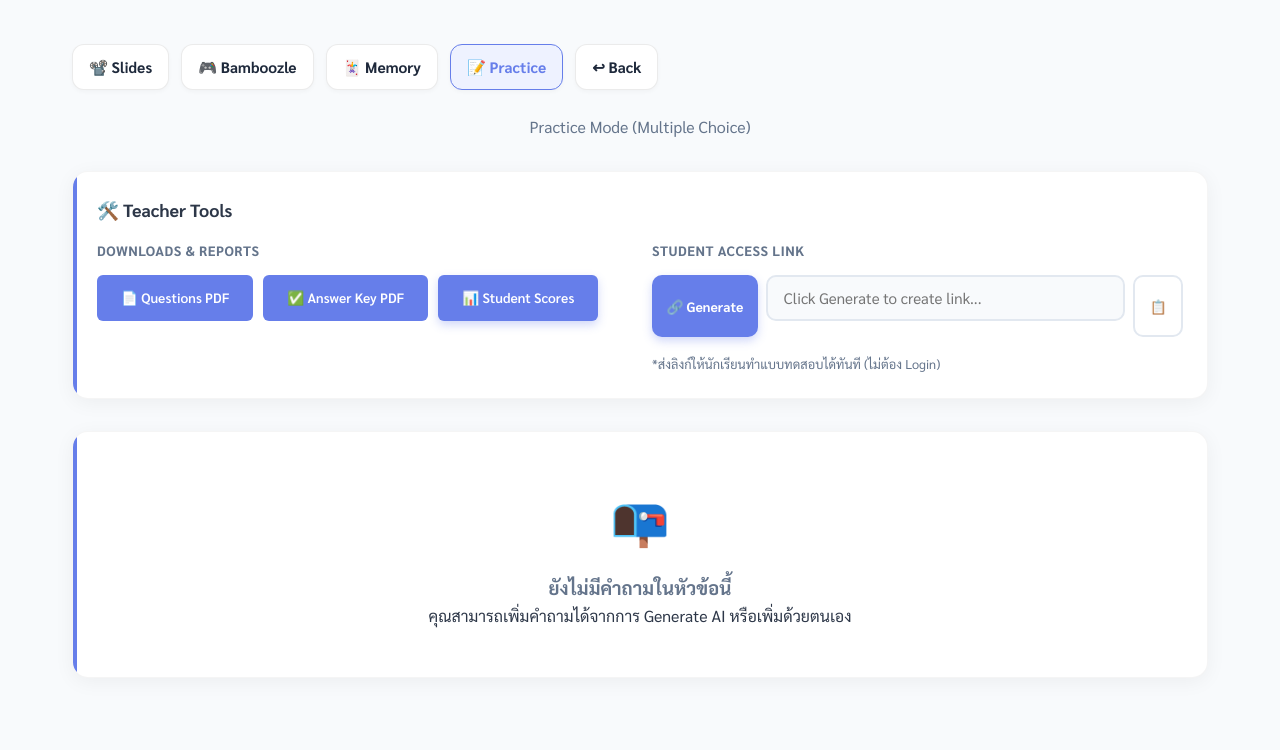
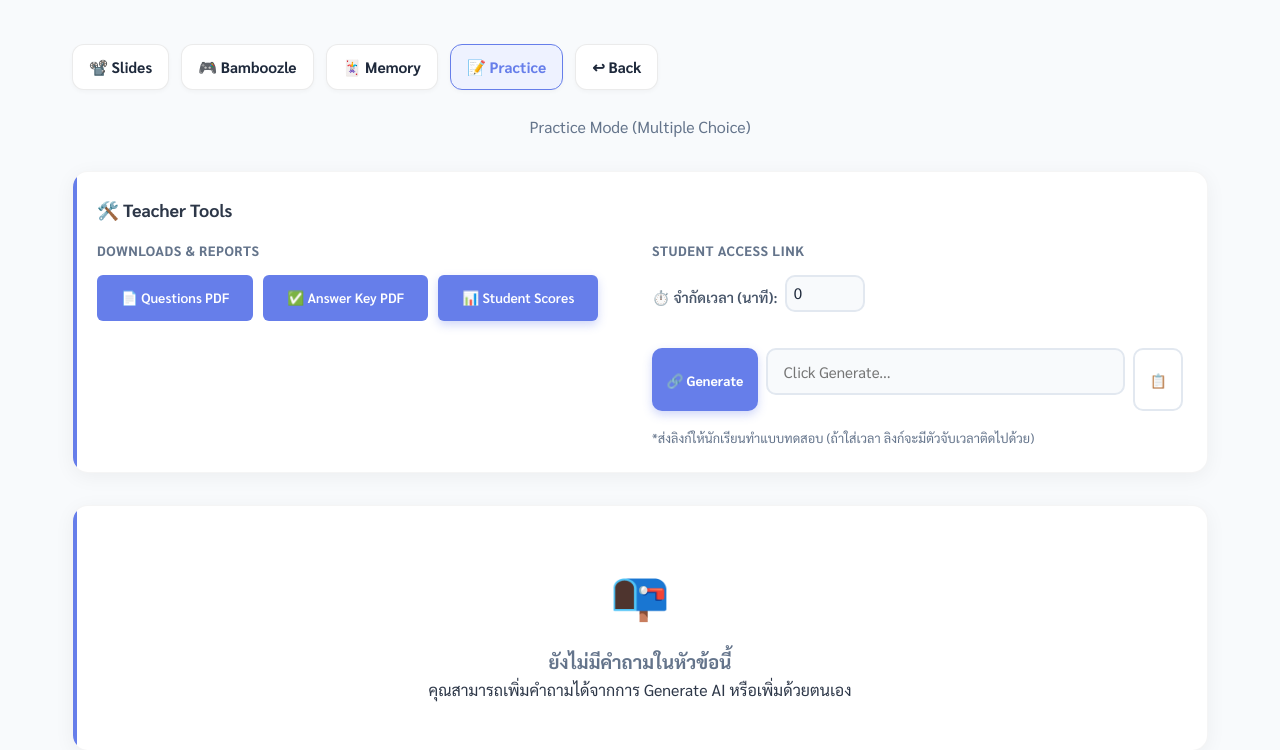
Before and after one commit to Gowithe/classready, a Flask app: template templates/practice.html in a window 1280 px wide. Shown: the top 750 px of the page. Run offline with Flask 3, Linux system fonts and the light colour scheme; the template is opened without the code that fills it, so the values that code supplies are empty; some libraries are stand-ins or nearby versions.

Commit message:
Refactor practice.html to enhance functionality

```diff
--- a/templates/practice.html
+++ b/templates/practice.html
@@ -192,13 +192,21 @@ body { background-color: var(--bg-soft); }
 
     <div class="tool-group">
       <div class="tool-label">Student Access Link</div>
+
+      <div style="margin-bottom:8px; display:flex; align-items:center; gap:8px;">
+        <label for="timeLimitInput" style="font-size:0.9rem; font-weight:600; color:#475569;">
+          ⏱️ จำกัดเวลา (นาที):
+        </label>
+        <input type="number" id="timeLimitInput" class="input-box" style="max-width:80px; padding:0.4rem;" min="0" value="0" placeholder="0 = ไม่จำกัด">
+      </div>
+
       <div class="input-group">
         <button type="button" id="btnCreateLink" class="btn btn-primary btn-sm">🔗 Generate</button>
-        <input id="studentLink" class="input-box" type="text" value="{{ student_url or '' }}" readonly placeholder="Click Generate to create link...">
+        <input id="studentLink" class="input-box" type="text" value="{{ student_url or '' }}" readonly placeholder="Click Generate...">
         <button type="button" id="btnCopyLink" class="btn btn-outline btn-sm">📋</button>
       </div>
       <div style="font-size:0.8rem; color:var(--text-muted); margin-top:4px;">
-        *ส่งลิงก์ให้นักเรียนทำแบบทดสอบได้ทันที (ไม่ต้อง Login)
+        *ส่งลิงก์ให้นักเรียนทำแบบทดสอบ (ถ้าใส่เวลา ลิงก์จะมีตัวจับเวลาติดไปด้วย)
       </div>
     </div>
 
@@ -214,6 +222,10 @@ body { background-color: var(--bg-soft); }
 {% else %}
 
 <div id="practice-container" class="practice-container">
+  <div style="text-align:center; margin-bottom:1rem; color:#64748b; font-style:italic;">
+    (นี่คือมุมมองตัวอย่างคำถาม)
+  </div>
+
   <form id="practice-form">
     {% for q in questions %}
       <div class="question-card">
@@ -248,6 +260,7 @@ body { background-color: var(--bg-soft); }
   const btnCreate = document.getElementById('btnCreateLink');
   const linkInput = document.getElementById('studentLink');
   const btnCopy = document.getElementById('btnCopyLink');
+  const timeLimitInput = document.getElementById('timeLimitInput');
 
   if(btnCreate){
     btnCreate.addEventListener('click', async () => {
@@ -257,7 +270,14 @@ body { background-color: var(--bg-soft); }
         const res = await fetch(`/api/practice/${topicId}/link`, { method:'POST' });
         const data = await res.json();
         if(data.url){
-          linkInput.value = data.url;
+          let finalUrl = data.url;
+          // Append time limit if set
+          const mins = parseInt(timeLimitInput.value) || 0;
+          if(mins > 0) {
+            finalUrl += `?limit=${mins}`;
+          }
+
+          linkInput.value = finalUrl;
           // Flash effect
           linkInput.style.borderColor = 'var(--success)';
           setTimeout(() => linkInput.style.borderColor = '#e2e8f0', 1000);
@@ -290,7 +310,7 @@ body { background-color: var(--bg-soft); }
     });
   }
 
-  // --- Form Submission Logic ---
+  // --- Form Submission Logic (Teacher Preview) ---
   document.getElementById('practice-form').addEventListener('submit', async (e) => {
     e.preventDefault();
     const btn = document.querySelector('.btn-submit');
```
